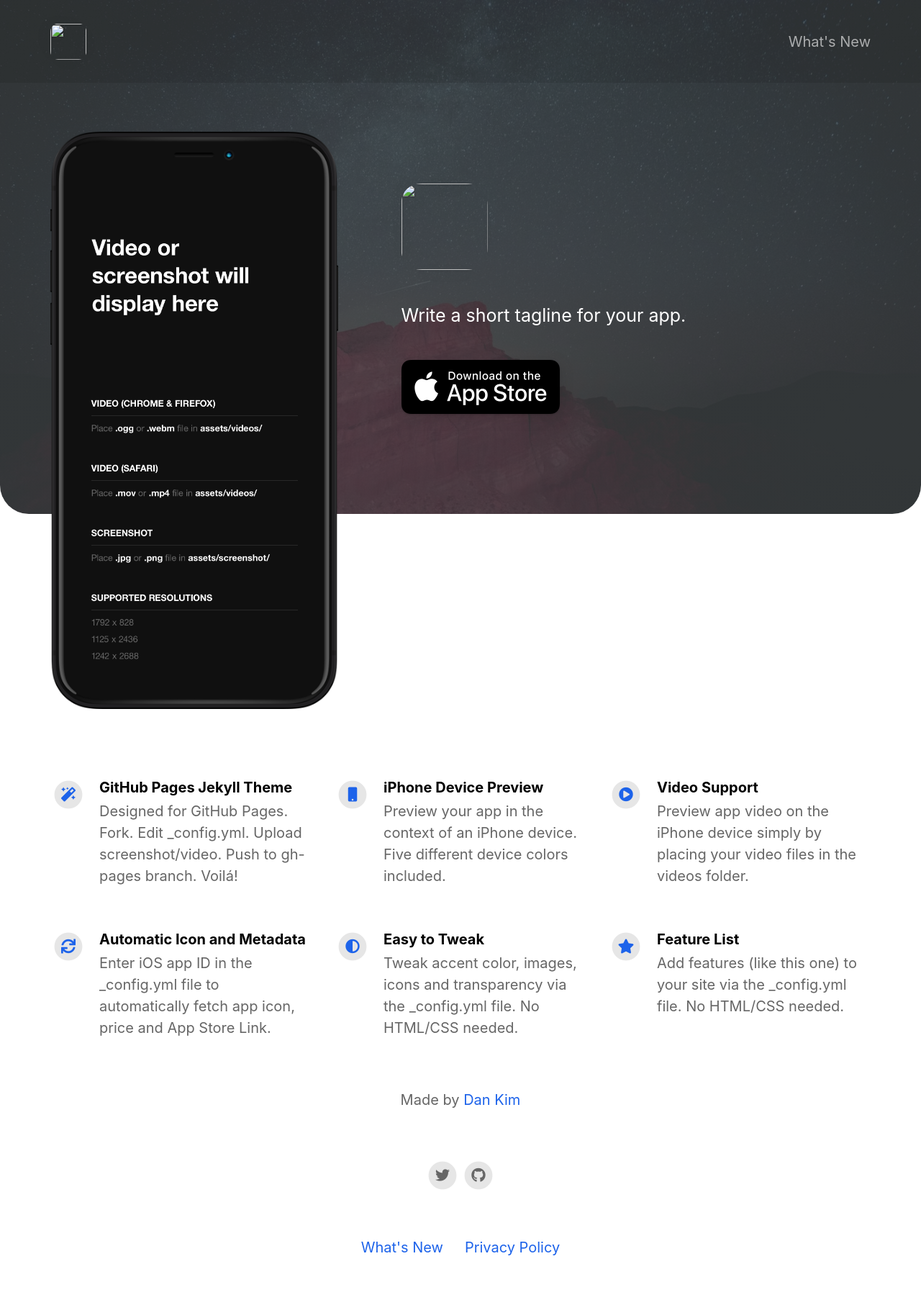
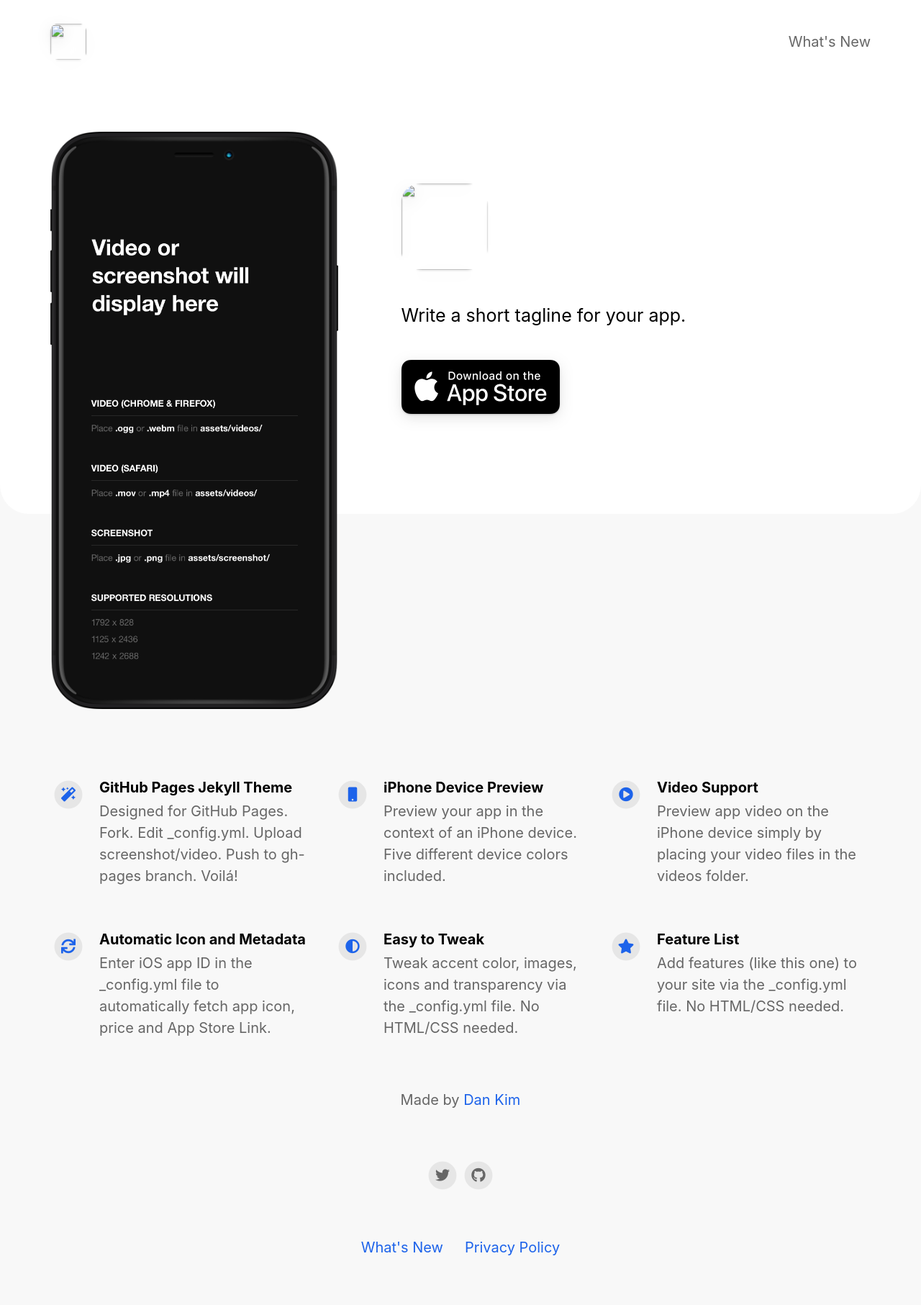
Before and after one commit to dankimio/fliptimer-promo, a Jekyll site: the page built from index.html, in a window 1280 px wide. Shown: the whole page at 72% size. Built offline with Jekyll 4.4.1, drawn with Linux system fonts in a browser that asks for light colours; nearby versions of some CDN libraries.

Commit message:
Update styles

```diff
--- a/_config.yml
+++ b/_config.yml
@@ -57,23 +57,23 @@ features:
     fontawesome_icon_name: # Enter Font Awesome icon name (e.g. star). Find icons on fontawesome.com/icons.
 
 # Theme Settings
-topbar_color: "#000000"
-topbar_transparency: 0.1
-topbar_title_color: "#ffffff"
+topbar_color: "#fff"
+topbar_transparency: 1.0
+topbar_title_color: "#000"
 
-cover_image: assets/headerimage.png # Replace with alternative image path or image URL.
-cover_overlay_color: "#363b3d"
-cover_overlay_transparency: 0.8
+cover_image: # Replace with alternative image path or image URL.
+cover_overlay_color: "#ffffff"
+cover_overlay_transparency: 1.0
 
 device_color: black # Set to: blue, black, yellow, coral or white.
 
-body_background_color: "#ffffff"
+body_background_color: "#F8F8F8"
 
 link_color: "#1d63ea"
 
-app_title_color: "#ffffff"
-app_price_color: "#ffffff"
-app_description_color: "#ffffff"
+app_title_color: "#000"
+app_price_color: "#000"
+app_description_color: "#000"
 
 feature_title_color: "#000000"
 feature_text_color: "#666666"
```
Also changed, not shown: assets/headerimage.png (deleted).
